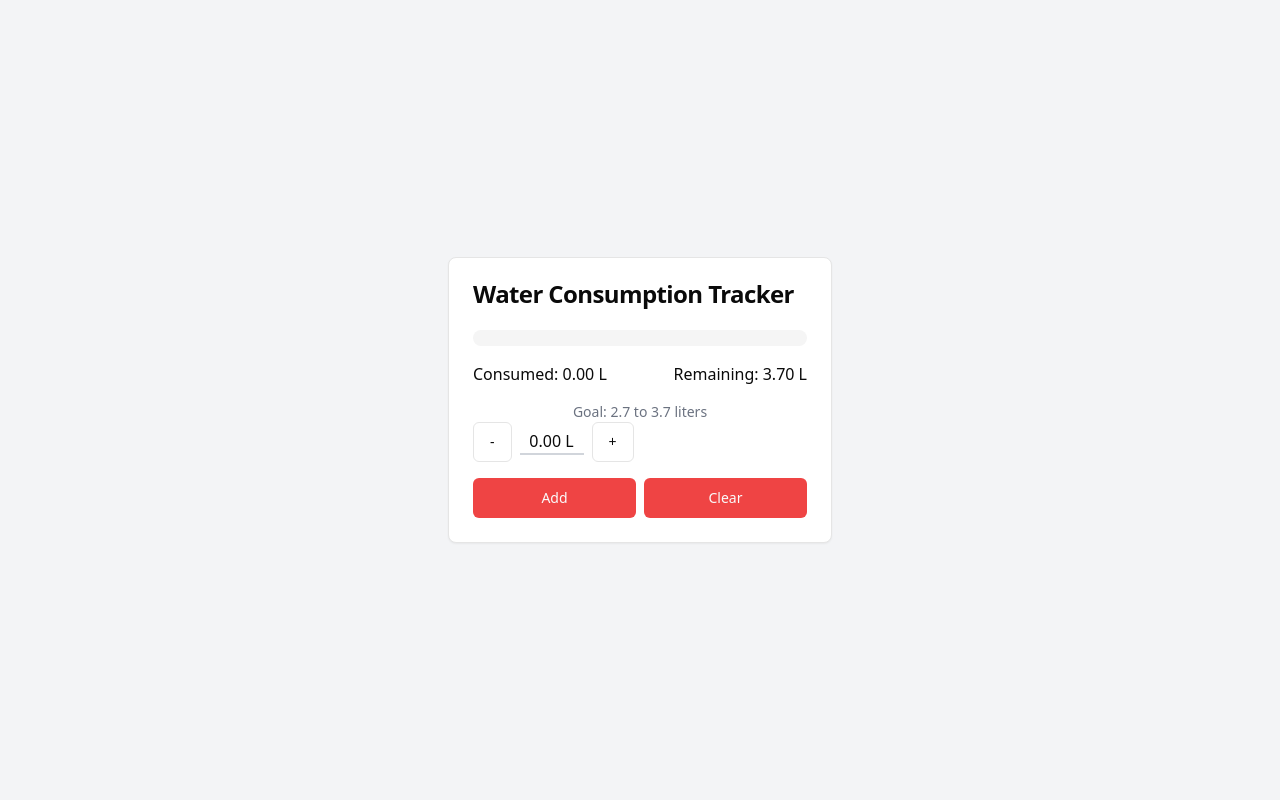
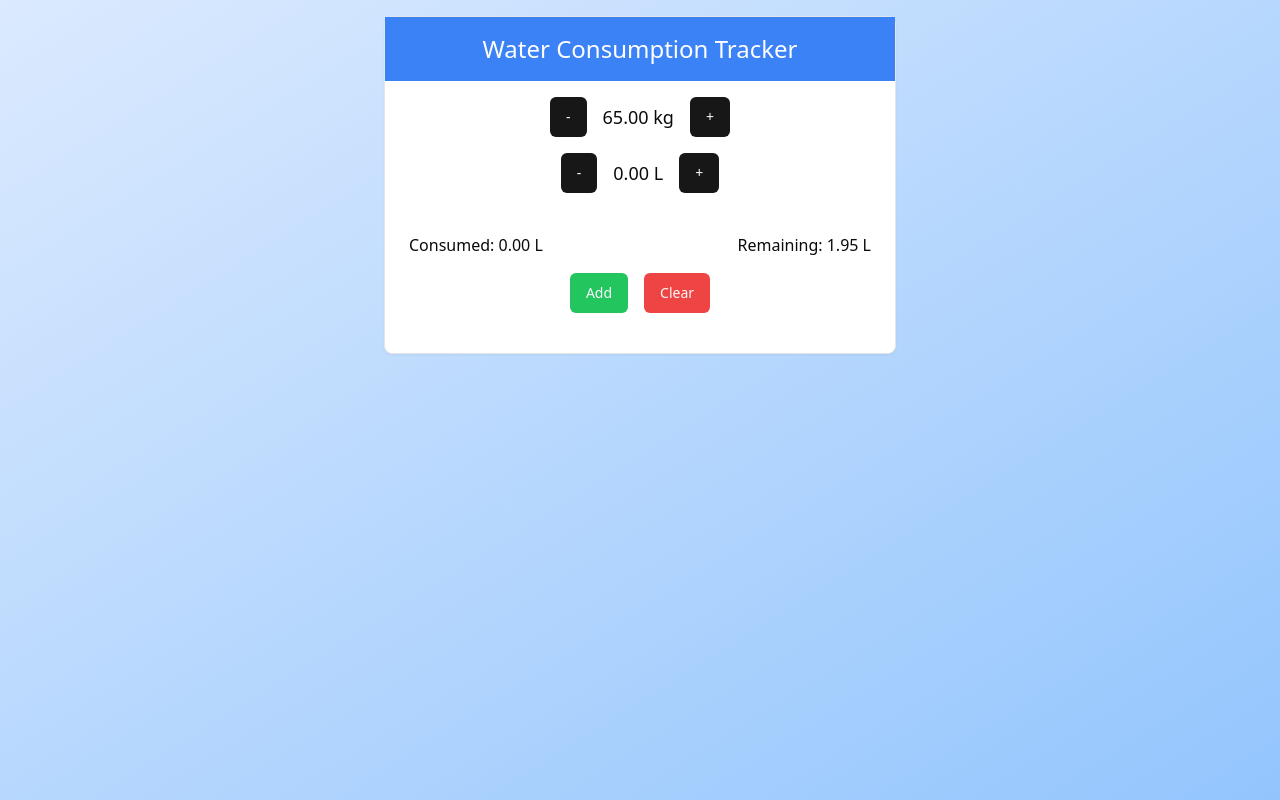
Before and after one commit to shafiullm/llm-tasks-react, a React (Vite) app: page / in a window 1280 px wide. Built offline with nearby package versions, Linux system fonts and the light colour scheme.

Commit message:
update task :40921

```diff
--- a/src/App.jsx
+++ b/src/App.jsx
@@ -1,92 +1,98 @@
 import React, { useState } from "react";
 import { Button } from "@/components/ui/button";
-import { Card, CardContent, CardHeader, CardTitle } from "@/components/ui/card";
-import { Progress } from "@/components/ui/progress";
+import { Card, CardContent, CardHeader } from "@/components/ui/card";
 
-function WaterInput({ value, onIncrement, onDecrement }) {
+// Header Component
+const Header = () => (
+  <CardHeader className="bg-blue-500 text-white py-4">
+    <h1 className="text-2xl text-center">Water Consumption Tracker</h1>
+  </CardHeader>
+);
+
+// Weight Input Component
+const WeightInput = ({ weight, setWeight }) => {
+  const changeWeight = (change) =>
+    setWeight((prev) => Math.max(1, prev + change * 0.25));
+
   return (
-    <div className="flex items-center space-x-2">
-      <Button variant="outline" onClick={onDecrement}>
-        -
-      </Button>
-      <input
-        type="text"
-        value={`${value.toFixed(2)} L`}
-        readOnly
-        className="text-center w-16 bg-transparent border-b-2 border-gray-300 focus:outline-none"
-      />
-      <Button variant="outline" onClick={onIncrement}>
-        +
-      </Button>
+    <div className="flex items-center justify-center my-4">
+      <Button onClick={() => changeWeight(-1)}>-</Button>
+      <span className="mx-4 text-lg">{weight.toFixed(2)} kg</span>
+      <Button onClick={() => changeWeight(1)}>+</Button>
     </div>
   );
-}
+};
 
-export default function App() {
-  const [consumed, setConsumed] = useState(0);
-  const [tempInput, setTempInput] = useState(0);
-  const goalMax = 3.7;
-  const goalMin = 2.7;
-  const remaining = Math.max(goalMax - consumed, 0);
-
-  const handleIncrement = () =>
-    setTempInput((prev) => Math.min(prev + 0.25, goalMax));
-  const handleDecrement = () =>
-    setTempInput((prev) => Math.max(prev - 0.25, 0));
-
-  const addWater = () => {
-    setConsumed((prev) => Math.min(prev + tempInput, goalMax));
-    setTempInput(0);
-  };
-
-  const clearWater = () => {
-    setConsumed(0);
-    setTempInput(0);
-  };
-
-  const getProgressColor = () => {
-    if (consumed < 1.7 || consumed > 3.7) return "red";
-    if (consumed < 2.7) return "yellow";
-    return "green";
-  };
+// Water Input Component
+const WaterInput = ({ consumed, setConsumed }) => {
+  const changeWater = (change) =>
+    setConsumed((prev) => Math.max(0, prev + change * 0.25));
 
   return (
-    <div className="min-h-screen bg-gray-100 flex justify-center items-center p-4">
-      <Card className="w-full max-w-sm">
-        <CardHeader>
-          <CardTitle>Water Consumption Tracker</CardTitle>
-        </CardHeader>
+    <div className="flex items-center justify-center">
+      <Button onClick={() => changeWater(-1)}>-</Button>
+      <span className="mx-4 text-lg">{consumed.toFixed(2)} L</span>
+      <Button onClick={() => changeWater(1)}>+</Button>
+    </div>
+  );
+};
+
+// Consumption Display with Progress Bar
+const ConsumptionDisplay = ({ consumed, goal }) => {
+  const percentage = Math.min((consumed / goal) * 100, 200);
+  let barColor = "bg-red-500";
+  if (percentage >= 50 && percentage < 100) barColor = "bg-yellow-500";
+  else if (percentage >= 100 && percentage < 150) barColor = "bg-green-500";
+  else if (percentage >= 150) barColor = "bg-red-500";
+
+  return (
+    <div className="my-4">
+      <div
+        className="h-4 rounded-full mb-2"
+        style={{
+          background: `linear-gradient(to right, ${barColor} ${percentage}%, #e5e7eb ${percentage}%)`,
+        }}
+      ></div>
+      <div className="flex justify-between">
+        <span>Consumed: {consumed.toFixed(2)} L</span>
+        <span>
+          Remaining: {(goal - consumed > 0 ? goal - consumed : 0).toFixed(2)} L
+        </span>
+      </div>
+    </div>
+  );
+};
+
+// Control Buttons Component
+const ControlButtons = ({ onAdd, onClear }) => (
+  <div className="flex space-x-4 justify-center my-4">
+    <Button onClick={onAdd} className="bg-green-500">
+      Add
+    </Button>
+    <Button onClick={onClear} className="bg-red-500">
+      Clear
+    </Button>
+  </div>
+);
+
+// Main App Component
+export default function App() {
+  const [weight, setWeight] = useState(65);
+  const [consumed, setConsumed] = useState(0);
+  const goal = weight * 0.03;
+
+  const addConsumed = () => setConsumed(0);
+  const clearConsumed = () => setConsumed(0);
+
+  return (
+    <div className="min-h-screen bg-gradient-to-br from-blue-100 to-blue-300 p-4">
+      <Card className="max-w-lg mx-auto">
+        <Header />
         <CardContent>
-          <Progress
-            value={(consumed / goalMax) * 100}
-            className={`mb-4 h-4 ${getProgressColor()}`}
-          />
-          <div className="flex justify-between mb-4">
-            <span>Consumed: {consumed.toFixed(2)} L</span>
-            <span>Remaining: {remaining.toFixed(2)} L</span>
-          </div>
-          <p className="text-sm text-center text-gray-500">
-            Goal: {goalMin} to {goalMax} liters
-          </p>
-          <WaterInput
-            value={tempInput}
-            onIncrement={handleIncrement}
-            onDecrement={handleDecrement}
-          />
-          <div className="mt-4 flex space-x-2">
-            <Button
-              onClick={addWater}
-              className="flex-1 bg-red-500 hover:bg-red-600"
-            >
-              Add
-            </Button>
-            <Button
-              onClick={clearWater}
-              className="flex-1 bg-red-500 hover:bg-red-600"
-            >
-              Clear
-            </Button>
-          </div>
+          <WeightInput weight={weight} setWeight={setWeight} />
+          <WaterInput consumed={consumed} setConsumed={setConsumed} />
+          <ConsumptionDisplay consumed={consumed} goal={goal} />
+          <ControlButtons onAdd={addConsumed} onClear={clearConsumed} />
         </CardContent>
       </Card>
     </div>
```
